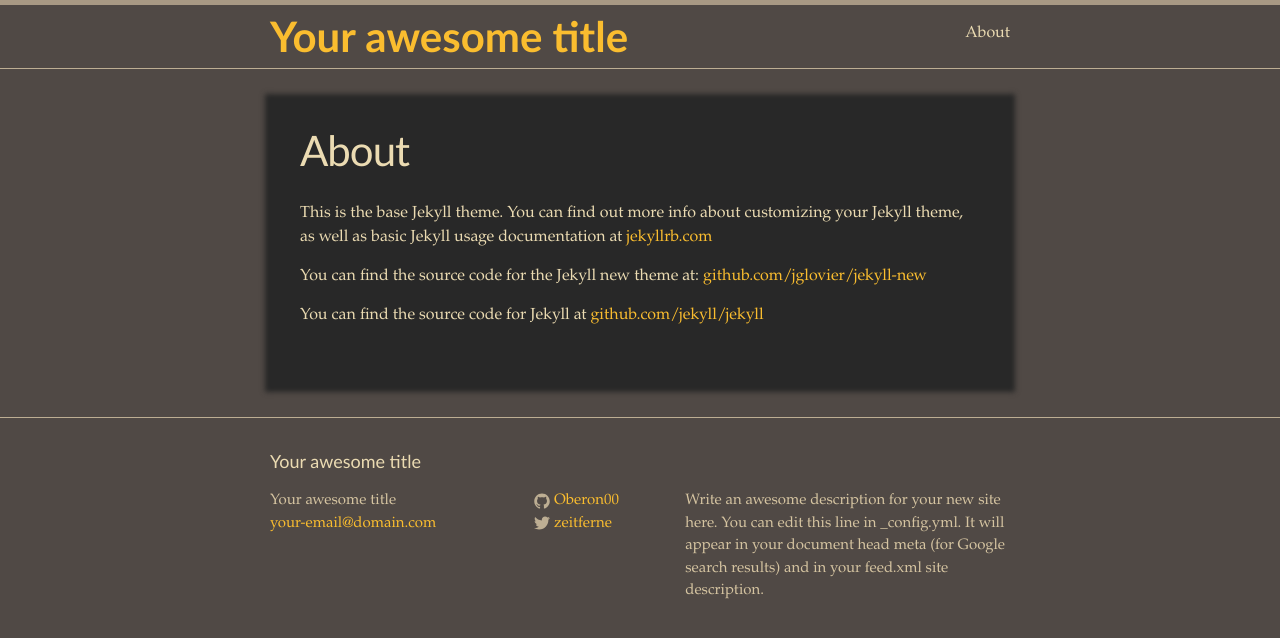
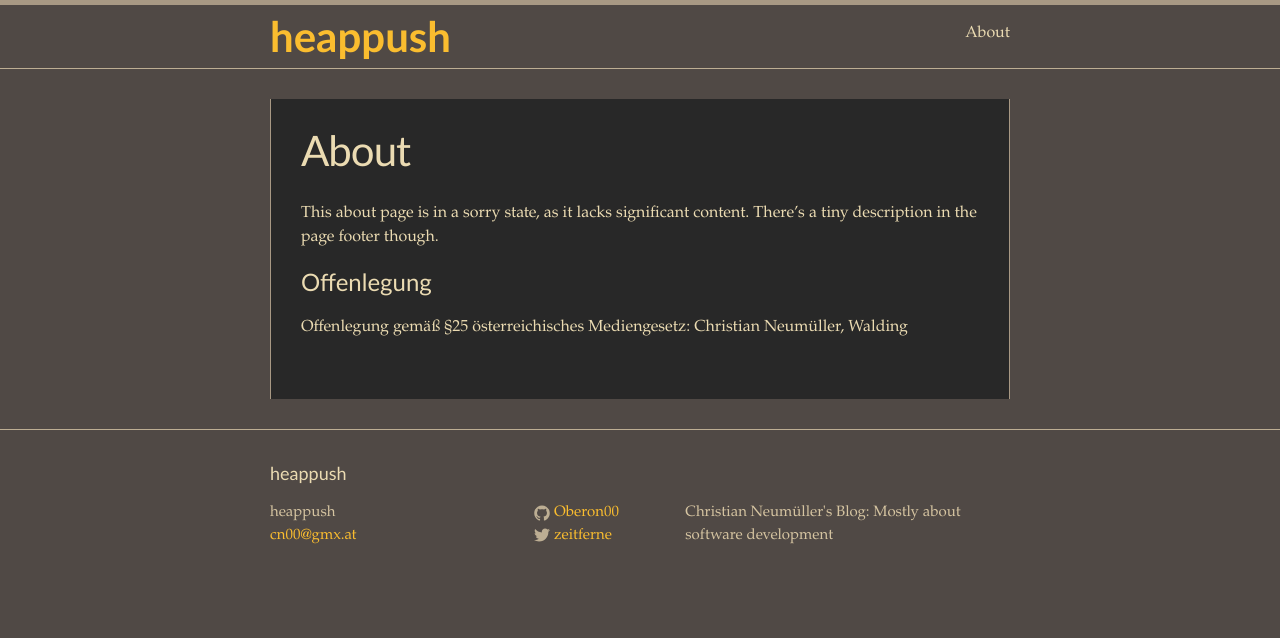
Before and after one commit to Oberon00/Oberon00.github.io, a Jekyll site: the page built from about.md, in a window 1280 px wide. Shown: the top 638 px of the page. Built offline with Jekyll 4.4.1, drawn with Linux system fonts in a browser that asks for light colours.

Commit message:
More configuration & about.md.

```diff
--- a/_config.yml
+++ b/_config.yml
@@ -1,12 +1,11 @@
 # Site settings
-title: Your awesome title
-email: your-email@domain.com
+title: heappush
+# email: your-email@domain.com
 description: > # this means to ignore newlines until "baseurl:"
-  Write an awesome description for your new site here. You can edit this
-  line in _config.yml. It will appear in your document head meta (for
-  Google search results) and in your feed.xml site description.
+  Christian Neumüller's Blog: Mostly about software development
 baseurl: "" # the subpath of your site, e.g. /blog/
 url: "http://yourdomain.com" # the base hostname & protocol for your site
+email: cn00@gmx.at
 twitter_username: zeitferne
 github_username:  Oberon00
 
@@ -20,6 +19,12 @@
   -
     scope:
       path: ""
+      type: "pages"
+    values:
+      layout: "page"
+  -
+    scope:
+      path: ""
       type: "posts"
     values:
       layout: "post"
--- a/_layouts/page.html
+++ b/_layouts/page.html
@@ -1,7 +1,7 @@
 ---
 layout: default
 ---
-<div class="post">
+<div class="page post">
 
   <header class="post-header">
     <h1 class="post-title">{{ page.title }}</h1>
--- a/_layouts/post.html
+++ b/_layouts/post.html
@@ -5,7 +5,11 @@
 
   <header class="post-header">
     <h1 class="post-title">{{ page.title }}</h1>
-    <p class="post-meta">{{ page.date | date: "%b %-d, %Y" }}{% if page.author %} • {{ page.author }}{% endif %}{% if page.meta %} • {{ page.meta }}{% endif %}</p>
+    <p class="post-meta">
+    <span title="{{ page.date | date: "%H:%M" }}">{{ page.date | date: "%B %-d, %Y" }}</span>
+      {% if page.author %} • {{ page.author }}{% endif %}
+      {% if page.meta %} • {{ page.meta }}{% endif %}
+    </p>
   </header>
 
   <article class="post-content">
--- a/_sass/_base.scss
+++ b/_sass/_base.scss
@@ -129,9 +129,8 @@
 pre,
 code {
     font-size: 15px;
-    border: 1px solid $cl-sep;
+    background-color: $cl-hl-bg;
     border-radius: 3px;
-    background-color: $cl-hl-bg;
     font-family: $mono-font-family;
 }
 
@@ -140,6 +139,7 @@
 }
 
 pre {
+    border: 1px solid $cl-sep;
     padding: 8px 12px;
     overflow-x: auto;
 
--- a/_sass/_layout.scss
+++ b/_sass/_layout.scss
@@ -195,8 +195,9 @@
  */
 .post {
     background-color: $cl-txt-bg;
-    box-shadow: 0 0 5px 5px $cl-txt-bg;
     padding: $spacing-unit;
+    border-left: 1px solid $cl-sep;
+    border-right: 1px solid $cl-sep;
 }
 
 .post-header {
--- a/about.md
+++ b/about.md
@@ -1,11 +1,13 @@
 ---
-layout: page
 title: About
 permalink: /about/
 ---
 
-This is the base Jekyll theme. You can find out more info about customizing your Jekyll theme, as well as basic Jekyll usage documentation at [jekyllrb.com](http://jekyllrb.com/)
+This about page is in a sorry state, as it lacks significant content. There's a
+tiny description in the page footer though.
 
-You can find the source code for the Jekyll new theme at: [github.com/jglovier/jekyll-new](https://github.com/jglovier/jekyll-new)
 
-You can find the source code for Jekyll at [github.com/jekyll/jekyll](https://github.com/jekyll/jekyll)
+# Offenlegung
+
+Offenlegung gemäß §25 österreichisches Mediengesetz:
+Christian Neumüller, Walding
```
